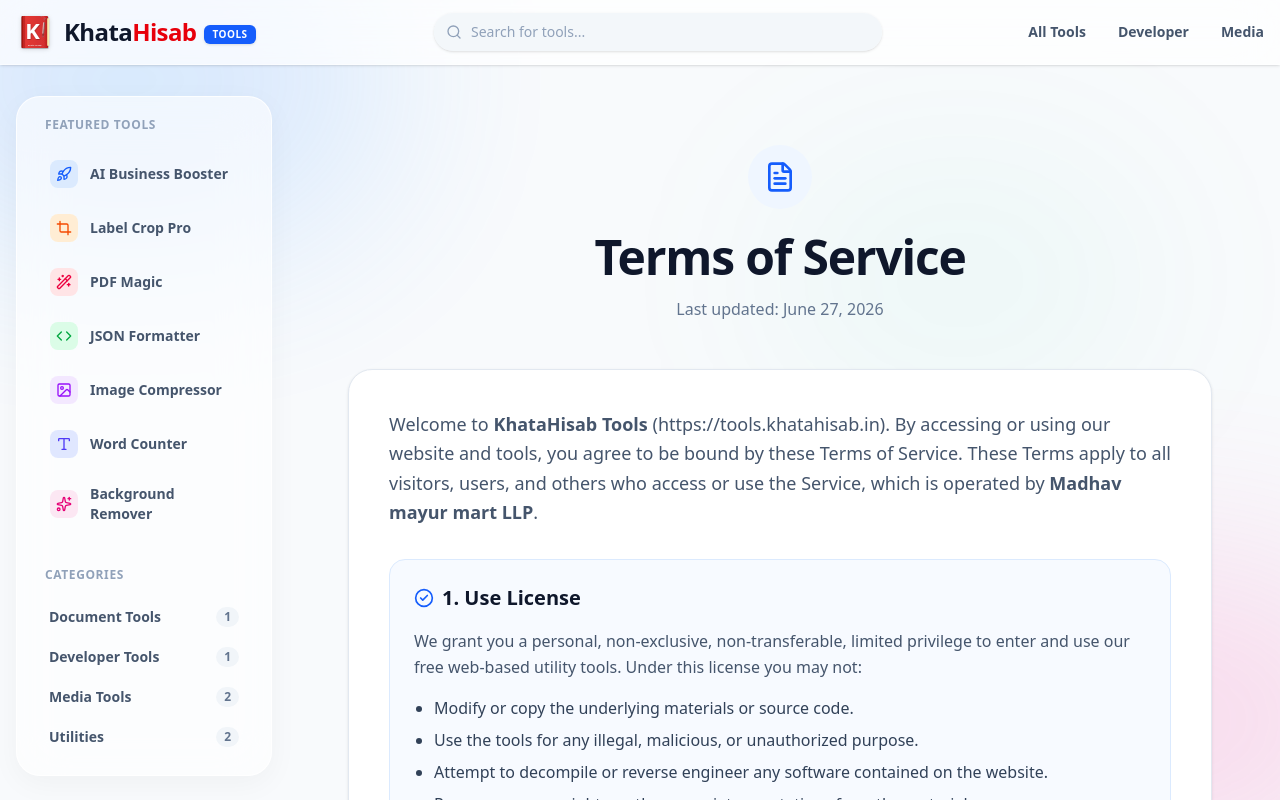
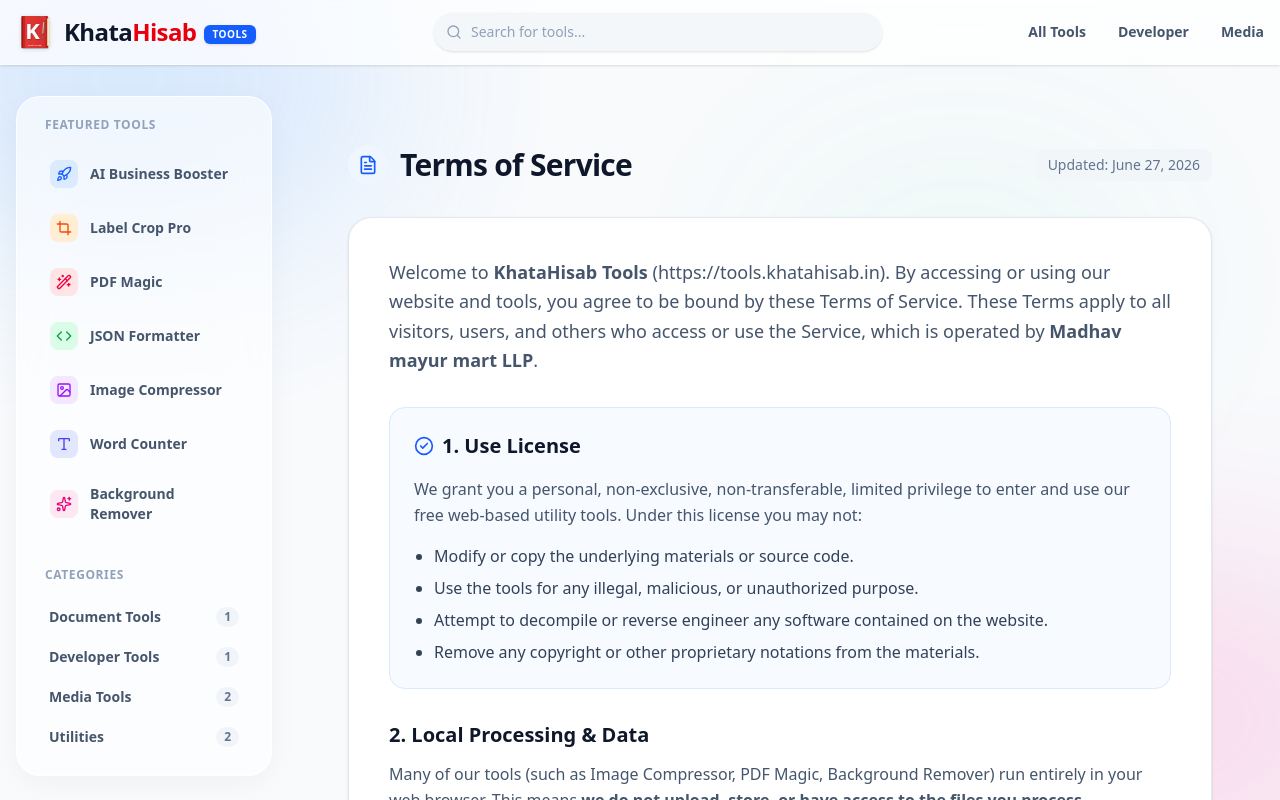
Before and after one commit to techorlifeindia-prog/khatahisab-tools, a Next.js app: page /terms-of-service in a window 1280 px wide. Shown: the top 800 px of the page. Built offline with nearby package versions, Linux system fonts and the light colour scheme.

Commit message:
Update legal pages header to be compact

```diff
--- a/src/app/privacy-policy/page.tsx
+++ b/src/app/privacy-policy/page.tsx
@@ -12,12 +12,16 @@
     <div className="w-full max-w-4xl mx-auto px-4 py-12 md:py-16">
 
       {/* Header */}
-      <div className="mb-12 text-center">
-        <div className="inline-flex items-center justify-center w-16 h-16 rounded-full bg-emerald-50 text-emerald-600 mb-6">
-          <ShieldCheck className="w-8 h-8" />
+      <div className="mb-8 flex flex-col sm:flex-row sm:items-center justify-between gap-4">
+        <div className="flex items-center gap-3">
+          <div className="inline-flex items-center justify-center w-10 h-10 rounded-full bg-emerald-50 text-emerald-600 shrink-0">
+            <ShieldCheck className="w-5 h-5" />
+          </div>
+          <h1 className="text-2xl md:text-3xl font-black text-slate-900 tracking-tight">Privacy Policy</h1>
         </div>
-        <h1 className="text-3xl md:text-5xl font-black text-slate-900 tracking-tight mb-4">Privacy Policy</h1>
-        <p className="text-slate-500 font-medium">Last updated: {lastUpdated}</p>
+        <div className="text-sm text-slate-500 font-medium bg-slate-100/80 px-3 py-1.5 rounded-lg w-max">
+          Updated: {lastUpdated}
+        </div>
       </div>
 
       {/* Content */}
--- a/src/app/refund-policy/page.tsx
+++ b/src/app/refund-policy/page.tsx
@@ -12,12 +12,16 @@
     <div className="w-full max-w-4xl mx-auto px-4 py-12 md:py-16">
 
       {/* Header */}
-      <div className="mb-12 text-center">
-        <div className="inline-flex items-center justify-center w-16 h-16 rounded-full bg-rose-50 text-rose-600 mb-6">
-          <RefreshCcw className="w-8 h-8" />
+      <div className="mb-8 flex flex-col sm:flex-row sm:items-center justify-between gap-4">
+        <div className="flex items-center gap-3">
+          <div className="inline-flex items-center justify-center w-10 h-10 rounded-full bg-rose-50 text-rose-600 shrink-0">
+            <RefreshCcw className="w-5 h-5" />
+          </div>
+          <h1 className="text-2xl md:text-3xl font-black text-slate-900 tracking-tight">Refund Policy</h1>
         </div>
-        <h1 className="text-3xl md:text-5xl font-black text-slate-900 tracking-tight mb-4">Refund Policy</h1>
-        <p className="text-slate-500 font-medium">Last updated: {lastUpdated}</p>
+        <div className="text-sm text-slate-500 font-medium bg-slate-100/80 px-3 py-1.5 rounded-lg w-max">
+          Updated: {lastUpdated}
+        </div>
       </div>
 
       {/* Content */}
--- a/src/app/terms-of-service/page.tsx
+++ b/src/app/terms-of-service/page.tsx
@@ -12,12 +12,16 @@
     <div className="w-full max-w-4xl mx-auto px-4 py-12 md:py-16">
 
       {/* Header */}
-      <div className="mb-12 text-center">
-        <div className="inline-flex items-center justify-center w-16 h-16 rounded-full bg-blue-50 text-blue-600 mb-6">
-          <FileText className="w-8 h-8" />
+      <div className="mb-8 flex flex-col sm:flex-row sm:items-center justify-between gap-4">
+        <div className="flex items-center gap-3">
+          <div className="inline-flex items-center justify-center w-10 h-10 rounded-full bg-blue-50 text-blue-600 shrink-0">
+            <FileText className="w-5 h-5" />
+          </div>
+          <h1 className="text-2xl md:text-3xl font-black text-slate-900 tracking-tight">Terms of Service</h1>
         </div>
-        <h1 className="text-3xl md:text-5xl font-black text-slate-900 tracking-tight mb-4">Terms of Service</h1>
-        <p className="text-slate-500 font-medium">Last updated: {lastUpdated}</p>
+        <div className="text-sm text-slate-500 font-medium bg-slate-100/80 px-3 py-1.5 rounded-lg w-max">
+          Updated: {lastUpdated}
+        </div>
       </div>
 
       {/* Content */}
```
